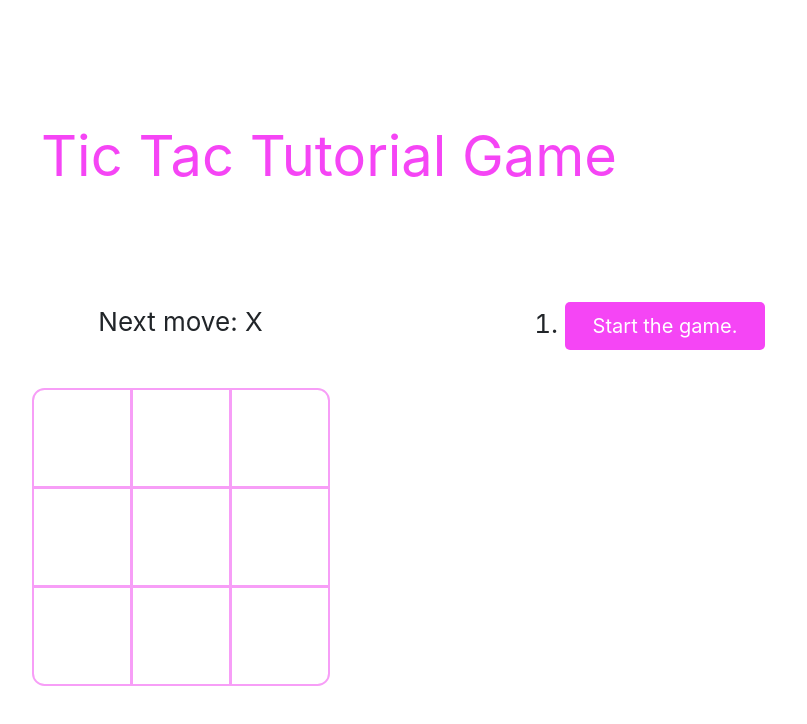
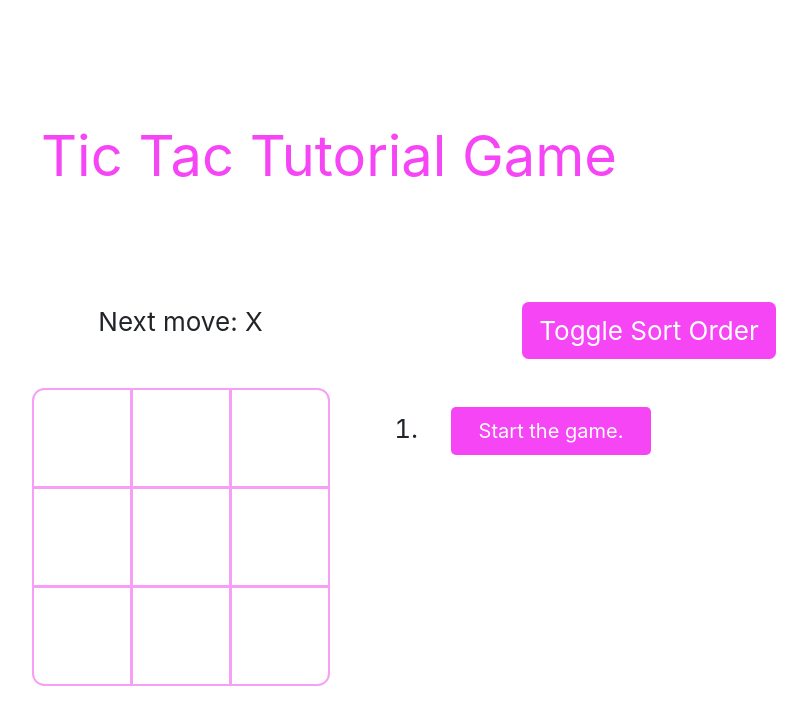
Before and after one commit to NavinPanthi/ReactDev, a React (Create React App) app: page / in a window 1280 px wide. Shown: the top 724 px of the page, without its empty margins (311-1118 px from the left). Built offline with nearby package versions, Linux system fonts and the light colour scheme.

Commit message:
sorting toggle button

```diff
--- a/src/App.css
+++ b/src/App.css
@@ -31,8 +31,16 @@
 .btn-lg {
   border-radius: 0;
 }
-li .btn-lg{
+li .btn-lg,.toggle{
   border-radius: .25em;
+}
+.toggle:hover{
+
+  background-color: rgb(247, 158, 247);
+  color:white;
+}
+.toggle{
+  font-size: calc(10px + 2vmin);
 }
 
 .start {
@@ -67,3 +75,6 @@ width:50vw;
 .game-info{
 width:50vw;
 }
+ol{
+  width: 300px;
+}
--- a/src/Apps.js
+++ b/src/Apps.js
@@ -51,8 +51,12 @@ function Board({ xIsNext, squares, onPlay }) {
   }
 
   const boardSize = 3;
-const rows = Array(boardSize).fill(null).map((_, row) => {
-  const cells = Array(boardSize).fill(null).map((_, col) => {
+  const rows = Array(boardSize)
+    .fill(null)
+    .map((_, row) => {
+      const cells = Array(boardSize)
+        .fill(null)
+        .map((_, col) => {
           const index = row * boardSize + col;
           return (
             <Square
@@ -73,7 +77,7 @@ const rows = Array(boardSize).fill(null).map((_, row) => {
 
   return (
     <div className="d-flex flex-column">
-      <div className="mb-5 " >{statuss}</div>
+      <div className="mb-5 ">{statuss}</div>
       <div className="d-flex flex-column">{rows} </div>
     </div>
   );
@@ -86,6 +90,7 @@ function Game() {
   // All the steps of clicked events in buttons are stored.
   const [history, setHistory] = useState([Array(9).fill(null)]);
   const [currentMove, setCurrentMove] = useState(0);
+  const [sortAscending, setSortAscending] = useState(true);
   const xIsNext = currentMove % 2 === 0;
   // THe current squares variable store the last state of history i.e. present steps of clicked button.
   const currentSquares = history[currentMove];
@@ -99,9 +104,14 @@ function Game() {
   function jumpTo(nextMove) {
     setCurrentMove(nextMove);
   }
-  // Here history array is mapped to a function where  each time each element (i.e array) of history array is passed
-  //  and move is the index of element passed to history array.
-  const moves = history.map((squares, move) => {
+
+  function toggleSortOrder(){
+    setSortAscending((prevSortAscending) => !prevSortAscending);
+  }
+
+
+  const moves = sortAscending?
+  history.map((squares, move) => {
     let description;
 
     if (move > 0) {
@@ -113,8 +123,33 @@ function Game() {
       description = "You are at move" + move;
     }
     return (
+      <div>
       <li key={move}>
         <button className="start btn btn-lg" onClick={() => jumpTo(move)}>
+          {description}
+        </button>
+      </li>
+      </div>
+    );
+  })
+  :history.slice()
+  .reverse()
+  .map((squares, move) => {
+    const reversedMove = history.length - move - 1;
+    let description;
+    if (reversedMove > 0) {
+      description = "Go to move " + reversedMove;
+    } else {
+      description = "Start the game.";
+    }
+
+    if (reversedMove === currentMove) {
+      description = "You are at move" + reversedMove;
+    }
+
+    return (
+      <li key={reversedMove}>
+        <button className="start btn btn-lg" onClick={() => jumpTo(reversedMove)}>
           {description}
         </button>
       </li>
@@ -126,8 +161,13 @@ function Game() {
       <div className="game-board d-flex justify-content-end">
         <Board xIsNext={xIsNext} squares={currentSquares} onPlay={handlePlay} />
       </div>
-      <div className="game-info d-flex justify-content-center">
-        <ol>{moves}</ol>
+      <div className="game-info d-flex flex-column">
+        <div>
+          <button className="start btn btn-lg toggle mb-5" onClick={toggleSortOrder}>
+            Toggle Sort Order
+          </button>
+        </div>
+        <ol className="d-flex flex-column justify-content-center ms-5  ps-5 d-flex">{moves}</ol>
       </div>
     </div>
   );
```
Lines whose indentation alone changed are shown as unchanged.
